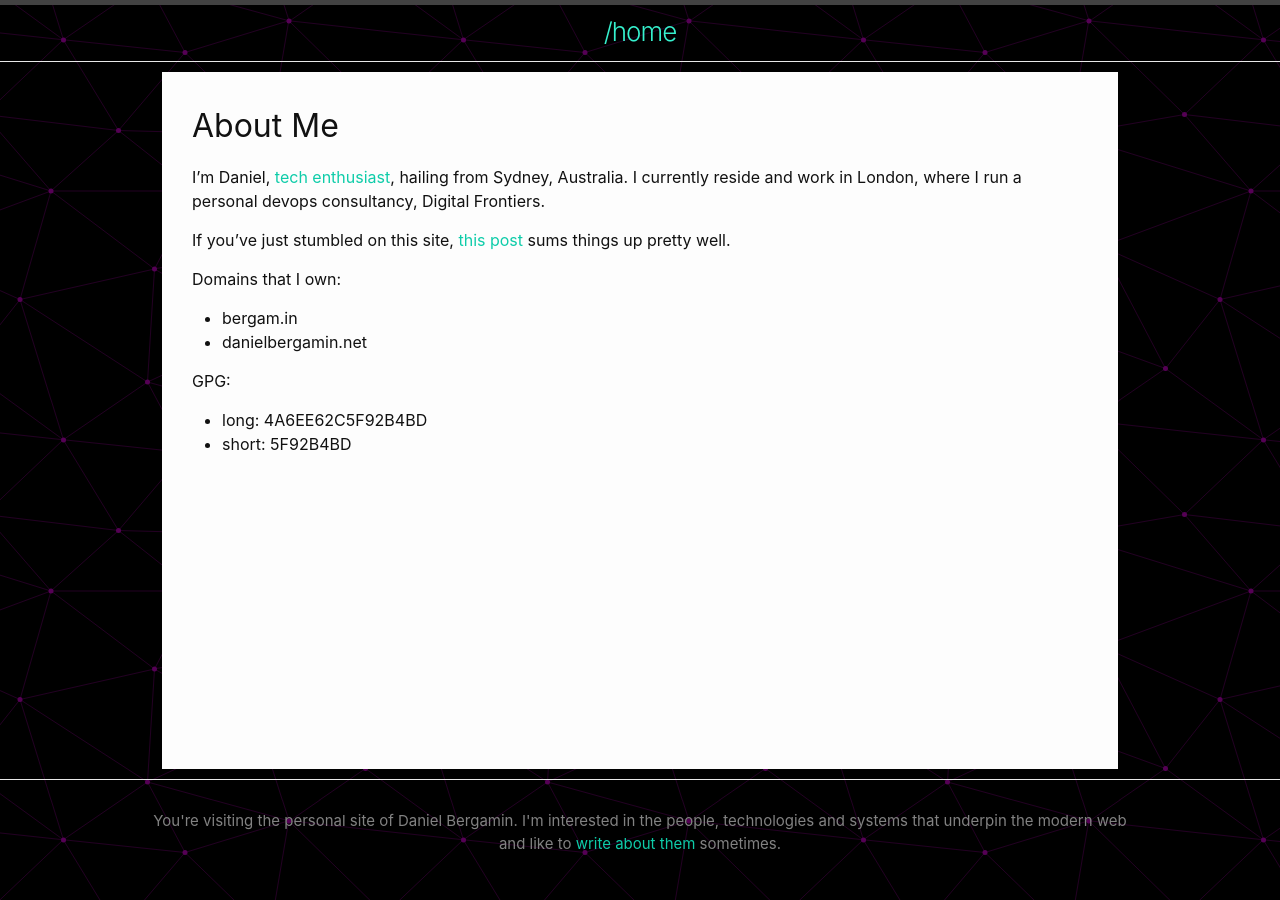
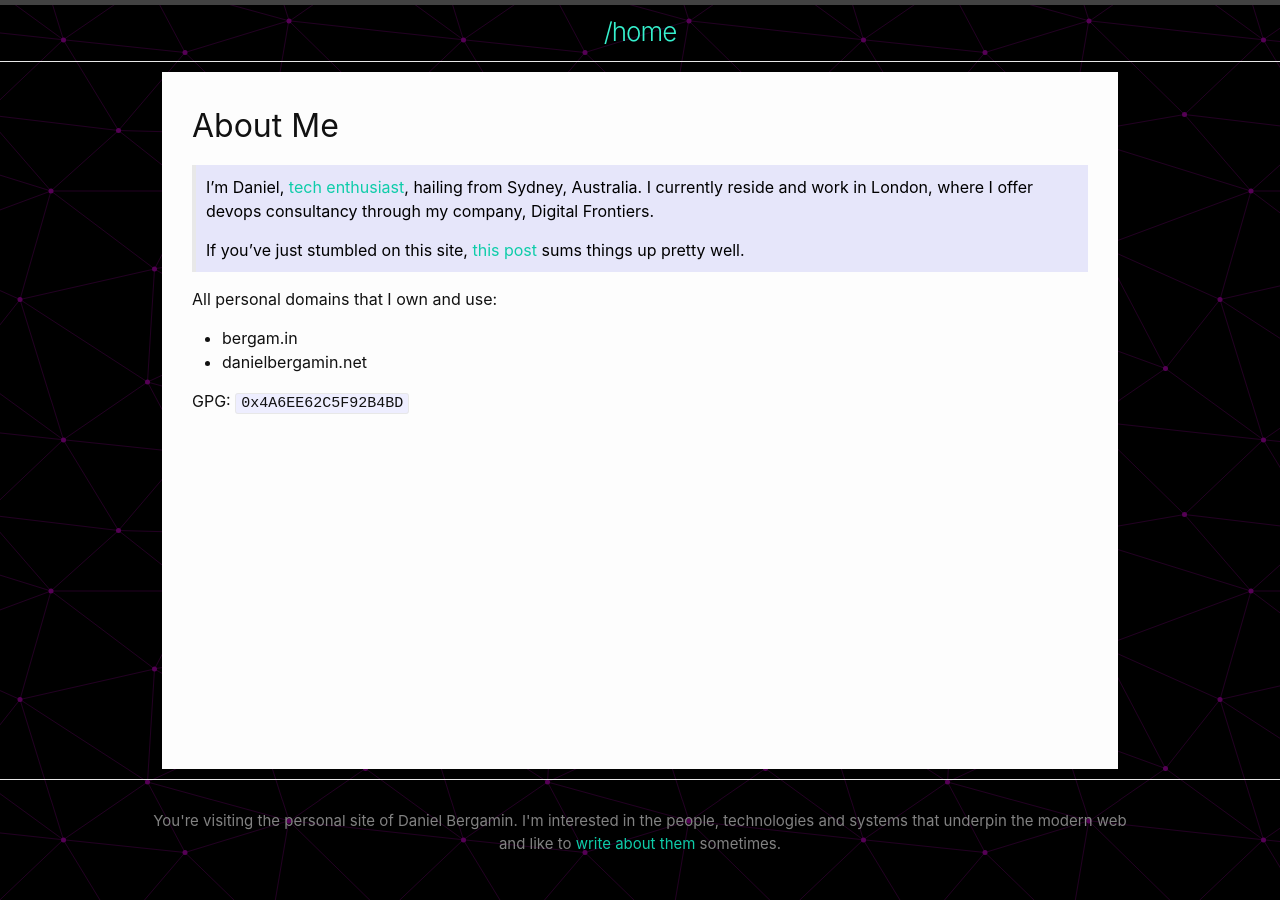
Before and after one commit to dbergamin/dbergamin-personal-site, a Jekyll site: the page built from site/about.markdown, in a window 1280 px wide. Built offline with Jekyll 4.4.1, drawn with Linux system fonts in a browser that asks for light colours.

Commit message:
Enhance about page, - Add emphasis panel text styling to make some parts of the page pop

```diff
--- a/site/_sass/minima/_base.scss
+++ b/site/_sass/minima/_base.scss
@@ -161,6 +161,18 @@ blockquote {
 }
 
 
+/**
+ * Emphasis panel for highlight text
+ */
+blockquote.emphasis-panel {
+  @include relative-font-size(1.0);
+  background-color: lavender;
+  font-style: normal;
+  color: #000;
+  letter-spacing: normal;
+  padding: 10px;
+}
+
 
 /**
  * Code formatting
--- a/site/about.markdown
+++ b/site/about.markdown
@@ -3,17 +3,17 @@ layout: page
 title: About Me
 ---
 
-I'm Daniel, [tech enthusiast][cv], hailing from Sydney, Australia. I currently reside and work in London, where I run a personal devops consultancy, Digital Frontiers.
+{: .emphasis-panel}
+>I'm Daniel, [tech enthusiast][cv], hailing from Sydney, Australia. I currently reside and work in London, where I offer devops consultancy through my company, Digital Frontiers.
+>
+>If you've just stumbled on this site, [this post][getting-started] sums things up pretty well.
 
-If you've just stumbled on this site, [this post][getting-started] sums things up pretty well.
-
-Domains that I own:
+All personal domains that I own and use:
 - bergam.in
 - danielbergamin.net
 
-GPG:
-- long:  4A6EE62C5F92B4BD
-- short: 5F92B4BD
+GPG: `0x4A6EE62C5F92B4BD`
+
 
 [cv]: {% link cv.markdown %}
 [getting-started]: {% link _posts/2020-02-06-about-this-site.markdown %}
```
